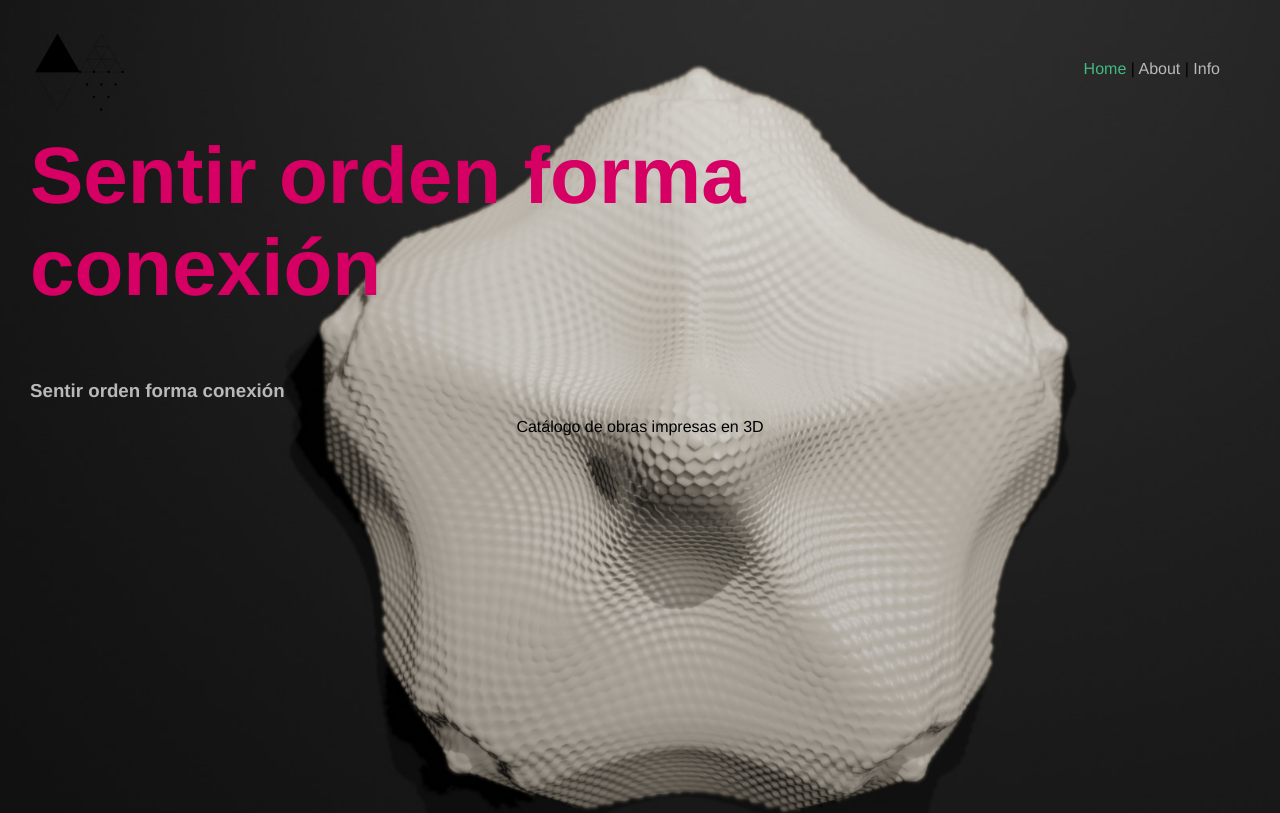
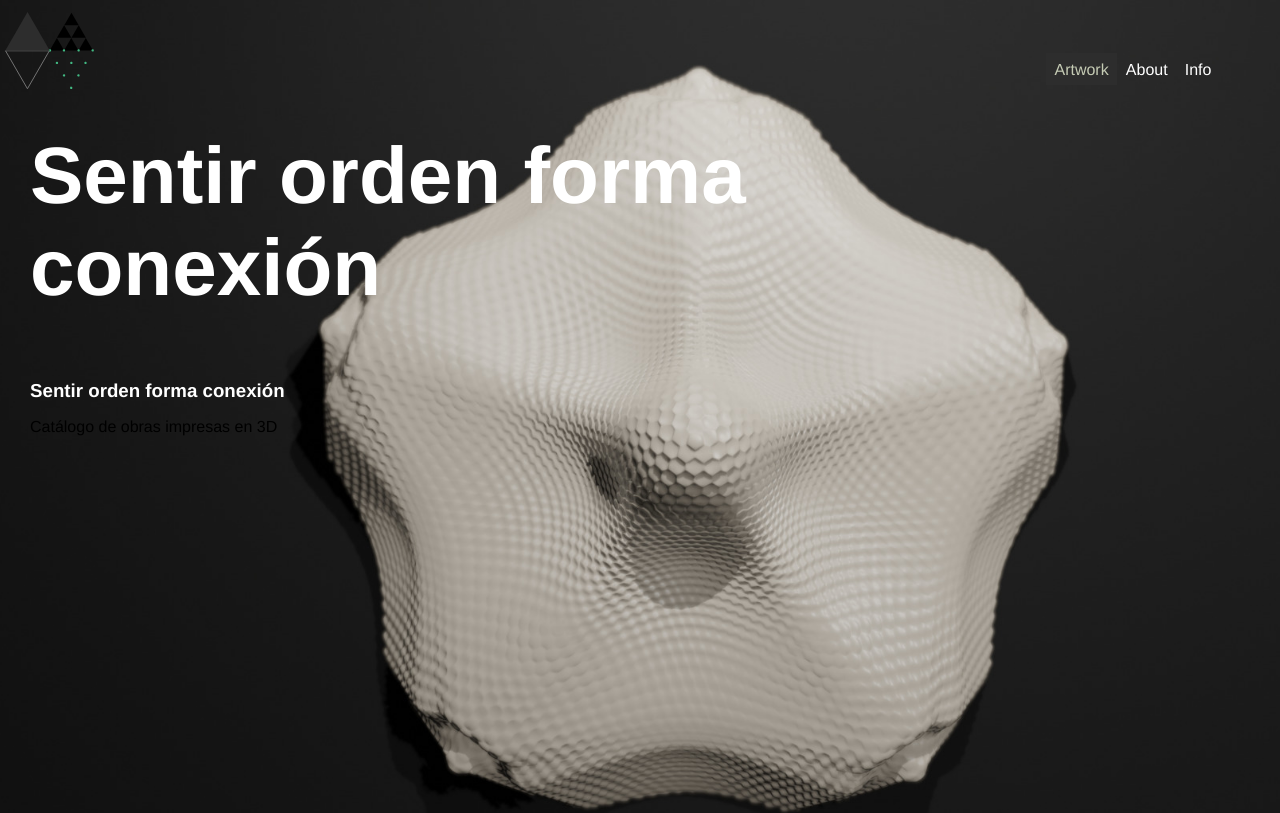
Before and after one commit to t0t/todh-old, a Vue app: page /about in a window 1280 px wide. Shown: the top 813 px of the page. Built offline with nearby package versions, Linux system fonts and the light colour scheme.

Commit message:
Ajustes varios :frog:

```diff
--- a/src/App.vue
+++ b/src/App.vue
@@ -1,9 +1,8 @@
 <template>
   <div id="app">
-    <!-- <slider></slider> -->
     <div id="nav">
-      <router-link to="/">Home</router-link> |
-      <router-link to="/about">About</router-link> |
+      <router-link to="/">Artwork</router-link>
+      <router-link to="/about">About</router-link>
       <router-link to="/info">Info</router-link>
     </div>
     <router-view />
@@ -29,9 +28,12 @@
   a {
     text-decoration: none;
     color: $white;
+    padding: ($size / 8) ($size / 7);
 
     &.router-link-exact-active {
-      color: $secondary;
+      color: $tertiary;
+      background-color: $black_light;
+
       &:hover {
         cursor: default;
       }
--- /dev/null
+++ b/src/components/BioExcerpt.vue
@@ -0,0 +1,47 @@
+<template>
+  <section class="BioExcerpt">
+    <div>
+      <h3>
+        Sergio Forés es Diseñador Gráfico/Frontend especializado en desarrollo
+        de prototipos evolutivos en alta resolución. Trabaja en remoto y,
+        paralelamente, desarrolla su actividad como artista multidisciplinar.
+      </h3>
+      <p>
+        Así, orbitando varios mundos como son la tecnología, el arte y la
+        sabiduría antigua, Sergio afianza con los años un corpus discursivo y
+        práctico que llama TODH en torno al
+        <b>proceso mismo de la Creación</b> y su dimensión estructural
+        holística. En este sentido su proyecto aboga por una reconexión
+        incursiva con "la verdad" que nos habita. Podríamos decir que su mirada
+        se centra en las experiencias antes que en los objetos o los productos,
+        defendiendo el desarrollo de la mente abstracta frente al de la mente
+        concreta.
+      </p>
+    </div>
+  </section>
+</template>
+
+<script>
+export default {
+  name: "BioExcerpt",
+};
+</script>
+
+<!-- Add "scoped" attribute to limit CSS to this component only -->
+<style lang="scss">
+@import "@/styles/main.scss";
+
+.BioExcerpt {
+  padding: $size / 2;
+}
+
+@media (min-width: 900px) {
+  .BioExcerpt div {
+    display: flex;
+    flex-direction: column;
+    justify-content: center;
+    align-items: center;
+    padding: 0 ($size * 2);
+  }
+}
+</style>
--- a/src/components/Brand.vue
+++ b/src/components/Brand.vue
@@ -1,12 +1,19 @@
 <template>
   <div class="Brand">
-    <img alt="Vue logo" src="@/assets/logo-todh-2.svg" />
+    <a href="/" rel="">
+      <IcoLogo />
+    </a>
   </div>
 </template>
 
 <script>
+import IcoLogo from "./icons/IcoLogo.vue";
+
 export default {
   name: "Brand",
+  components: {
+    IcoLogo
+  }
 };
 </script>
 
@@ -23,9 +30,17 @@ export default {
   align-items: center;
   margin: 0;
   color: $white;
-}
-.Brand img {
-  max-width: 100px;
-  margin: $size / 2;
+
+  & path.sentir {
+    fill: $black_light;
+    stroke: none;
+  }
+  & path.hacer {
+    stroke: $dark_grey;
+    stroke-width: 0.5px;
+  }
+  & circle {
+    fill: $secondary;
+  }
 }
 </style>
--- a/src/components/Cover.vue
+++ b/src/components/Cover.vue
@@ -12,13 +12,13 @@ export default {
   props: {
     title: String,
     subtitle: String,
-    bgimg: String,
+    bgimg: String
   },
   computed: {
     imgurl() {
       return require("../assets/" + this.bgimg + ".jpg");
-    },
-  },
+    }
+  }
 };
 </script>
 
@@ -38,7 +38,7 @@ export default {
   margin-top: 100px;
   text-align: left;
   width: 75%;
-  color: $primary;
+  color: $white;
   font-size: 80px;
 }
 
--- a/src/components/Footer.vue
+++ b/src/components/Footer.vue
@@ -1,11 +1,9 @@
 <template>
-  <section>
-    <footer class="Footer">
-      <img alt="Vue logo" src="@/assets/logo-todh-2.svg" />
-      <small>Sergio Forés</small>
-      <SocialLinks />
-    </footer>
-  </section>
+  <footer class="Footer">
+    <img alt="Vue logo" src="@/assets/logo-todh-2.svg" />
+    <small>Sergio Forés</small>
+    <SocialLinks />
+  </footer>
 </template>
 
 <script>
@@ -13,11 +11,11 @@ import SocialLinks from "./SocialLinks.vue";
 export default {
   name: "Footer",
   props: {
-    msg: String,
+    msg: String
   },
   components: {
     SocialLinks
-  },
+  }
 };
 </script>
 
--- a/src/components/SocialLinks.vue
+++ b/src/components/SocialLinks.vue
@@ -49,7 +49,7 @@ export default {
     IconTwitter,
     IconGithub,
     IconFacebook
-  },
+  }
 };
 </script>
 
--- /dev/null
+++ b/src/components/icons/IcoLogo.vue
@@ -0,0 +1,136 @@
+<template
+  ><svg
+    width="100"
+    height="100"
+    viewBox="0 0 52 43"
+    version="1.1"
+    xmlns="http://www.w3.org/2000/svg"
+    xml:space="preserve"
+    clip-rule="evenodd"
+  >
+    <title>{{ title }}</title>
+    <g fill-rule="evenodd" stroke-linejoin="bevel" stroke-linecap="square">
+      <g transform="translate(-651.077 -208.847)">
+        <path
+          class="hacer"
+          d="M676.756 230.74l-11.404 19.75-11.403-19.75h22.807z"
+          fill="none"
+          fill-rule="nonzero"
+        />
+
+        <path
+          d="M691.919 230.584l3.763-6.519 3.764 6.519h-7.527z"
+          fill-rule="nonzero"
+          stroke-width=".0998613"
+        />
+        <path
+          d="M688.222 224.004l3.763-6.519 3.764 6.519h-7.527z"
+          fill-rule="nonzero"
+          stroke-width=".0998613"
+        />
+        <path
+          d="M684.486 217.449l3.763-6.519 3.764 6.519h-7.527z"
+          fill-rule="nonzero"
+          stroke-width=".0998613"
+        />
+        <path
+          d="M684.379 230.584l3.763-6.519 3.764 6.519h-7.527z"
+          fill-rule="nonzero"
+          stroke-width=".0998613"
+        />
+        <path
+          d="M680.682 224.004l3.763-6.519 3.764 6.519h-7.527z"
+          fill-rule="nonzero"
+          stroke-width=".0998613"
+        />
+        <path
+          d="M676.916 230.584l3.763-6.519 3.764 6.519h-7.527z"
+          fill-rule="nonzero"
+          stroke-width=".0998613"
+        />
+
+        <g transform="translate(23.173 .265)">
+          <circle
+            cx="168.317"
+            cy="18.147"
+            r="6.044"
+            transform="rotate(17.672 -456.202 2208.766) scale(.10295)"
+          />
+          <g transform="translate(0 .04)">
+            <circle
+              cx="168.317"
+              cy="18.147"
+              r="6.044"
+              transform="rotate(17.672 -433.317 2217.607) scale(.10295)"
+            />
+            <circle
+              cx="168.317"
+              cy="18.147"
+              r="6.044"
+              transform="rotate(17.672 -437.064 2193.503) scale(.10295)"
+            />
+          </g>
+          <g transform="translate(0 .204)">
+            <circle
+              cx="168.317"
+              cy="18.147"
+              r="6.044"
+              transform="rotate(17.672 -410.078 2226.074) scale(.10295)"
+            />
+            <circle
+              cx="168.317"
+              cy="18.147"
+              r="6.044"
+              transform="rotate(17.672 -413.758 2202.401) scale(.10295)"
+            />
+            <circle
+              cx="168.317"
+              cy="18.147"
+              r="6.044"
+              transform="rotate(17.672 -417.504 2178.304) scale(.10295)"
+            />
+          </g>
+          <circle
+            cx="168.317"
+            cy="18.147"
+            r="6.044"
+            transform="rotate(17.672 -399.087 2163.552) scale(.10295)"
+          />
+          <circle
+            cx="168.317"
+            cy="18.147"
+            r="6.044"
+            transform="rotate(17.672 -395.455 2186.916) scale(.10295)"
+          />
+          <circle
+            cx="168.317"
+            cy="18.147"
+            r="6.044"
+            transform="rotate(17.672 -391.643 2211.435) scale(.10295)"
+          />
+          <circle
+            cx="168.317"
+            cy="18.147"
+            r="6.044"
+            transform="rotate(17.672 -387.99 2234.938) scale(.10295)"
+          />
+        </g>
+        <path
+          class="sentir"
+          d="M653.784 230.737l11.612-20.137 11.612 20.137h-23.224z"
+          fill-rule="nonzero"
+        />
+      </g>
+    </g></svg
+></template>
+
+<script>
+export default {
+  props: {
+    title: {
+      type: String,
+      default: "logo todh 2"
+    }
+  }
+};
+</script>
--- a/src/styles/_variables.scss
+++ b/src/styles/_variables.scss
@@ -5,8 +5,9 @@ $primary_font: Avenir, Helvetica, Arial, sans-serif;
 $size: 60px;
 
 // Colors
-$white: #b9b9b9;
+$white: #fff;
 $black: #000;
+$black_light: #2d2d2d;
 
 $primary: #d60064;
 $secondary: #42b983;
@@ -14,4 +15,4 @@ $tertiary: #c5cbb4;
 
 $light_grey: #cfcfcf;
 $grey: #555;
-$dark-grey: #777;
+$dark_grey: #777;
--- a/src/styles/main.scss
+++ b/src/styles/main.scss
@@ -11,6 +11,15 @@ section {
 
 a {
   color: $secondary;
+}
+
+p,
+h1,
+h2,
+h3,
+h4,
+h5 {
+  text-align: left;
 }
 
 dl {
--- a/src/views/About.vue
+++ b/src/views/About.vue
@@ -2,7 +2,13 @@
   <div class="home">
     <Brand />
 
-    <Features msg="Areas de investigación" />
+    <Cover
+      title="Sentir orden forma conexión"
+      subtitle="Sentir orden forma conexión"
+      bgimg="img5"
+    />
+
+    <BioExcerpt msg="Areas de investigación" />
 
     <Footer />
   </div>
@@ -11,15 +17,17 @@
 <script>
 // @ is an alias to /src
 import Brand from "@/components/Brand.vue";
-import Features from "@/components/Features.vue";
+import Cover from "@/components/Cover.vue";
+import BioExcerpt from "@/components/BioExcerpt.vue";
 import Footer from "@/components/Footer.vue";
 
 export default {
   name: "Home",
   components: {
     Brand,
-    Features,
-    Footer,
-  },
+    Cover,
+    BioExcerpt,
+    Footer
+  }
 };
 </script>
```
